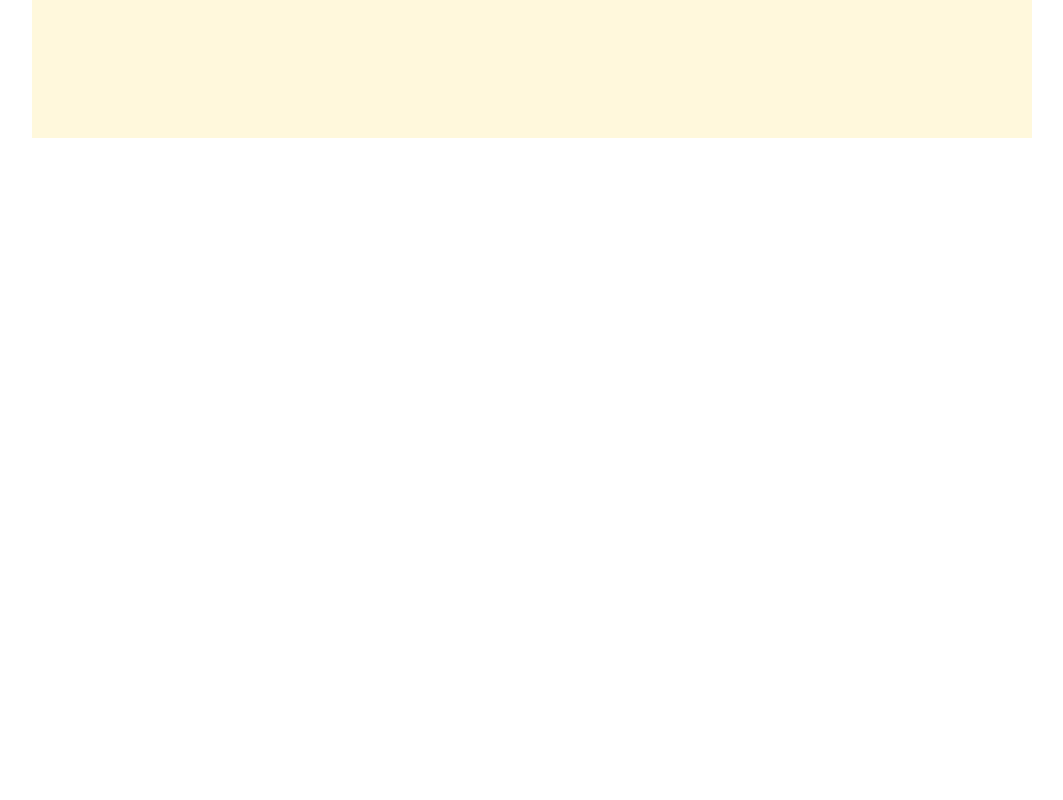
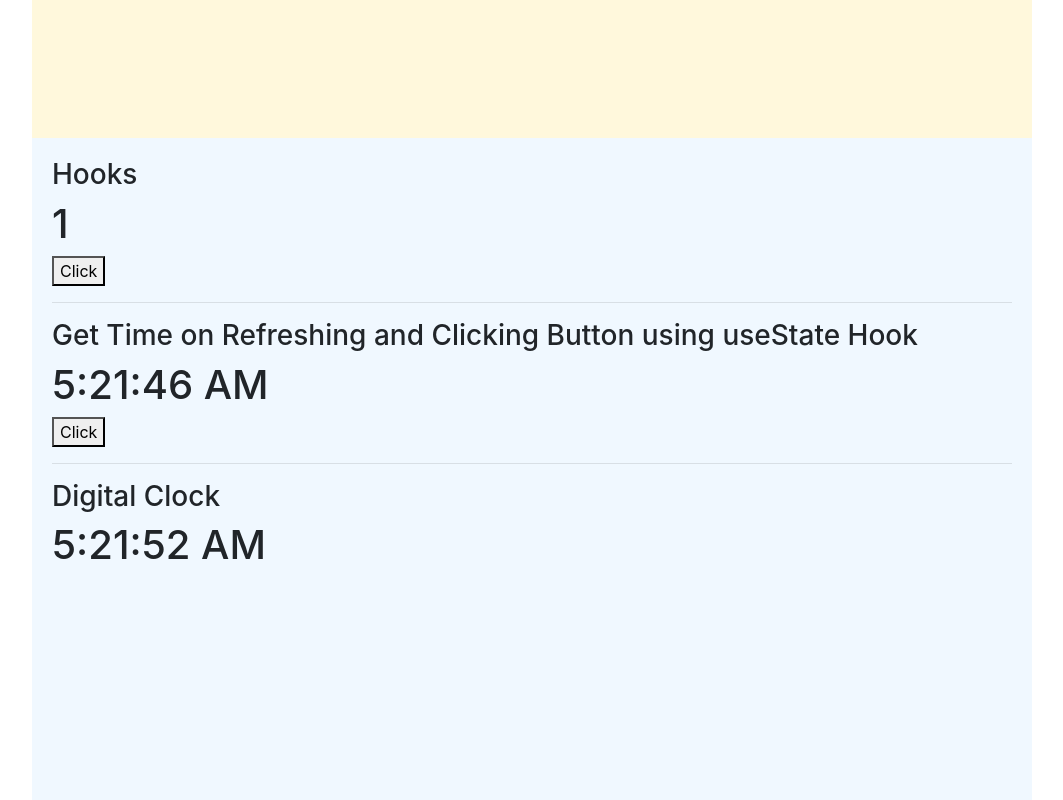
Before and after one commit to vicky-webonise/react2021, a React (Create React App) app: page / in a window 1280 px wide. Shown: the part 6540-7340 px from the top of the page, without its empty margins (108-1171 px from the left). Before the commit the page ends 6698 px from the top, so only its background shows below. Built offline with nearby package versions, Linux system fonts and the light colour scheme; no server answers.

Commit message:
exrcise 5 | Hooks

```diff
--- a/src/App.js
+++ b/src/App.js
@@ -4,6 +4,7 @@ import CovidUpdate from './covid-update';
 import {add, sub, mult, div } from './calc';
 import Netflix from './netflix';
 import SlotMachineGame from "./SlotMachineGame";
+import Hooks from './Hooks';
 
 
 const TernaryComponent1 = function () {
@@ -98,6 +99,9 @@ function App() {
       <div className="section">
         <SlotMachineGame />
       </div>
+      <div className="section">
+        <Hooks />
+      </div>
     </>
   );
 }
--- /dev/null
+++ b/src/Hooks.jsx
@@ -0,0 +1,49 @@
+import { useState } from "react";
+
+const Hooks = () => {
+
+  const [count, setCount] = useState(1);
+
+  // let count = 1;
+  const incNum = () => {
+    // count = count++;
+    // console.log(count++);
+    setCount(count + 1);
+  }
+
+
+  let getTime = new Date().toLocaleTimeString();
+
+  const [currTime, setCurrTime] = useState(getTime);
+
+  const updateTime = () => {
+    getTime = new Date().toLocaleTimeString();
+    setCurrTime(getTime);
+  }
+
+  const [digiTime, setDigiTime] = useState(getTime);
+
+  const digitalTime = () => {
+    getTime = new Date().toLocaleTimeString();
+    setDigiTime(getTime);
+  };
+
+  setInterval(digitalTime, 1000);
+
+  return (
+    <div>
+      <h3>Hooks</h3>
+      <h1> {count} </h1>
+      <button onClick={incNum}>Click</button>
+      <hr />
+      <h3>Get Time on Refreshing and Clicking Button using useState Hook</h3>
+      <h1> {currTime} </h1>
+      <button onClick={updateTime}>Click</button>
+      <hr />
+      <h3>Digital Clock </h3>
+      <h1> {digiTime} </h1>
+    </div>
+  );
+};
+
+export default Hooks;
--- a/src/SlotMachineGame.jsx
+++ b/src/SlotMachineGame.jsx
@@ -38,7 +38,7 @@ const SlotMachineGame = () => {
     <>
       <h2>Slot Machine Game</h2>
       <SlotM x="vicky" y="vicky" z="vicky" />
-      <SlotM x="Sharvari" y="vicky" z="vicky" />
+      <SlotM x="Sharvari" y="Sharvari" z="Sharvari" />
       <SlotM x="Ayush" y="vicky" z="vicky" />
       <SlotM x="Piyush" y="vicky" z="vicky" />
     </>
```
Also changed, not shown: src/SlotMComponent.jsx (+19 -0 lines).
